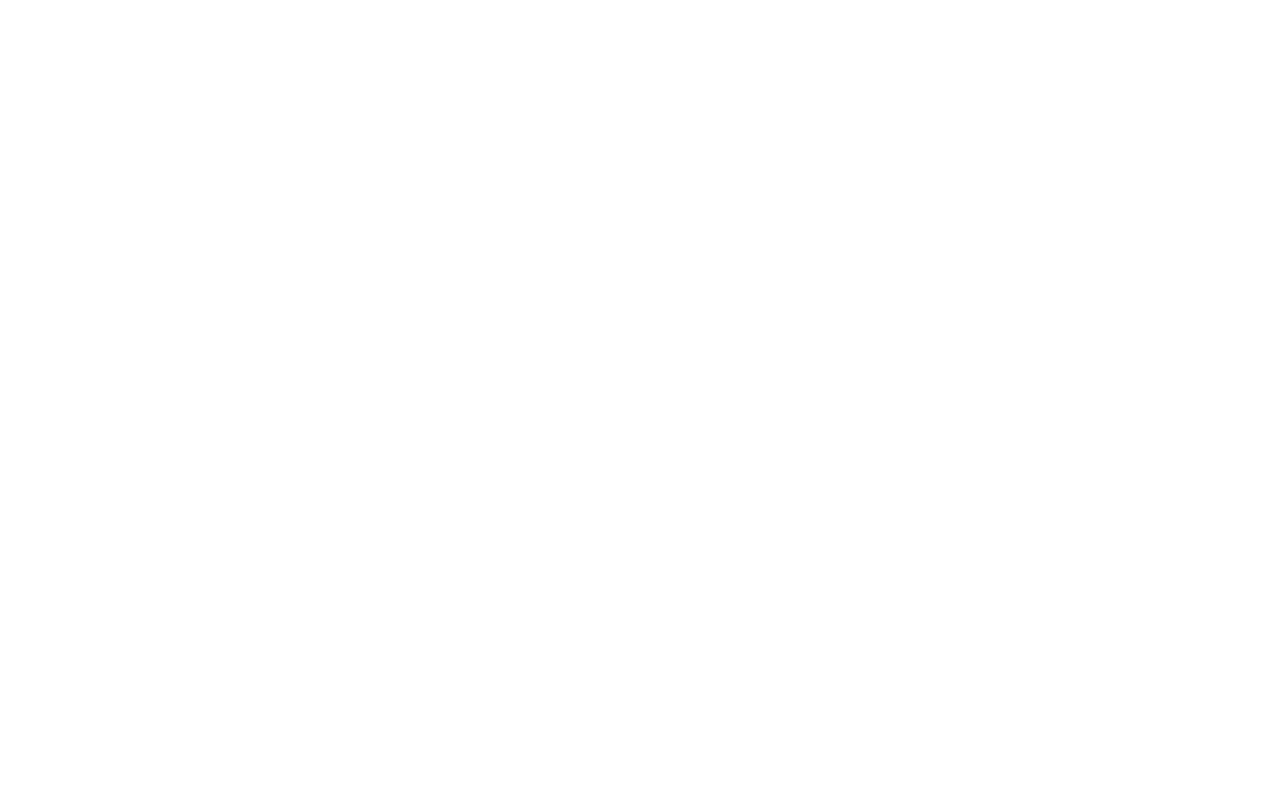
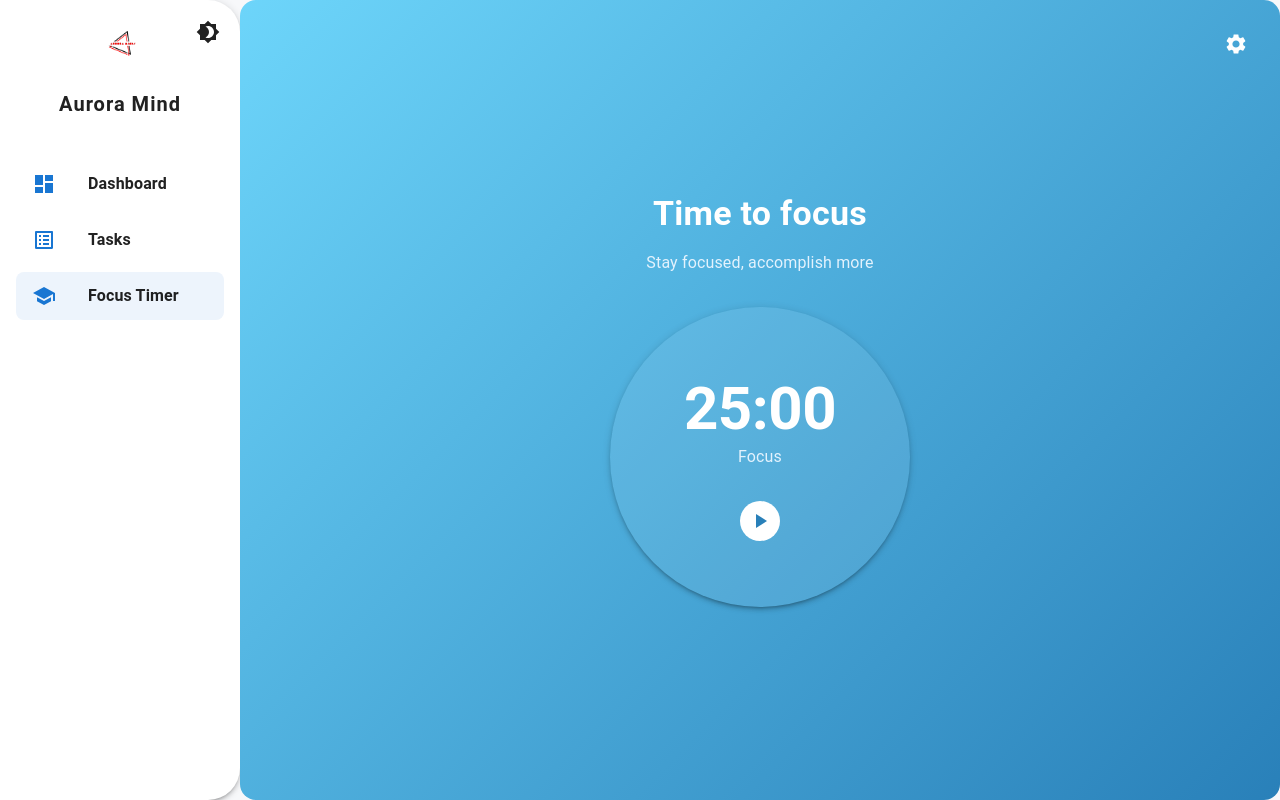
Before and after one commit to Aurora-Minds/APA-Frontend, a React (Create React App) app: page /focus-timer in a window 1280 px wide. Before the commit this address had no page. Built offline with nearby package versions, Linux system fonts and the light colour scheme.

Commit message:
Add Focus Timer route and sidebar link

```diff
--- a/src/App.tsx
+++ b/src/App.tsx
@@ -10,6 +10,7 @@
 import MainLayout from './components/MainLayout';
 import { ColorModeProvider, useColorMode } from './theme/ColorModeContext';
 import { useContext } from 'react';
+import FocusTimer from './components/FocusTimer';
 
 const PrivateRoute: React.FC<{ children: React.ReactNode }> = ({ children }) => {
   const { isAuthenticated } = useAuth();
@@ -49,6 +50,7 @@
               }
             />
             <Route path="/tasks" element={<MainLayout><AllTasks /></MainLayout>} />
+            <Route path="/focus-timer" element={<MainLayout><FocusTimer /></MainLayout>} />
             <Route path="/" element={<Navigate to="/dashboard" />} />
           </Routes>
         </Router>
--- /dev/null
+++ b/src/components/FocusTimer.tsx
@@ -0,0 +1,134 @@
+import React, { useState, useRef, useEffect } from 'react';
+import { Box, Typography, IconButton, Slider, Drawer, Button } from '@mui/material';
+import PlayArrowIcon from '@mui/icons-material/PlayArrow';
+import PauseIcon from '@mui/icons-material/Pause';
+import SettingsIcon from '@mui/icons-material/Settings';
+
+const defaultSettings = {
+  focus: 25,
+  shortBreak: 5,
+  longBreak: 20,
+  longBreakInterval: 2,
+};
+
+const FocusTimer: React.FC = () => {
+  const [settings, setSettings] = useState(defaultSettings);
+  const [timerType, setTimerType] = useState<'focus' | 'shortBreak' | 'longBreak'>('focus');
+  const [isRunning, setIsRunning] = useState(false);
+  const [secondsLeft, setSecondsLeft] = useState(settings.focus * 60);
+  const [showSettings, setShowSettings] = useState(false);
+  const [intervalCount, setIntervalCount] = useState(0);
+  const timerRef = useRef<NodeJS.Timeout | null>(null);
+
+  useEffect(() => {
+    setSecondsLeft(settings.focus * 60);
+  }, [settings.focus]);
+
+  useEffect(() => {
+    if (isRunning) {
+      timerRef.current = setInterval(() => {
+        setSecondsLeft((prev) => {
+          if (prev > 0) return prev - 1;
+          handleTimerEnd();
+          return 0;
+        });
+      }, 1000);
+    } else if (timerRef.current) {
+      clearInterval(timerRef.current);
+    }
+    return () => {
+      if (timerRef.current) clearInterval(timerRef.current);
+    };
+    // eslint-disable-next-line
+  }, [isRunning]);
+
+  const handleTimerEnd = () => {
+    setIsRunning(false);
+    if (timerType === 'focus') {
+      setIntervalCount((c) => c + 1);
+      if ((intervalCount + 1) % settings.longBreakInterval === 0) {
+        setTimerType('longBreak');
+        setSecondsLeft(settings.longBreak * 60);
+      } else {
+        setTimerType('shortBreak');
+        setSecondsLeft(settings.shortBreak * 60);
+      }
+    } else {
+      setTimerType('focus');
+      setSecondsLeft(settings.focus * 60);
+    }
+  };
+
+  const handlePlayPause = () => {
+    setIsRunning((prev) => !prev);
+  };
+
+  const handleSettingsOpen = () => setShowSettings(true);
+  const handleSettingsClose = () => setShowSettings(false);
+
+  const handleSliderChange = (name: string, value: number) => {
+    setSettings((prev) => ({ ...prev, [name]: value }));
+    if (name === timerType) setSecondsLeft(value * 60);
+  };
+
+  const minutes = Math.floor(secondsLeft / 60).toString().padStart(2, '0');
+  const seconds = (secondsLeft % 60).toString().padStart(2, '0');
+
+  return (
+    <Box sx={{
+      height: '100%',
+      width: '100%',
+      display: 'flex',
+      flexDirection: 'column',
+      alignItems: 'center',
+      justifyContent: 'center',
+      background: 'linear-gradient(135deg, #6dd5fa 0%, #2980b9 100%)',
+      borderRadius: 4,
+      minHeight: '80vh',
+      position: 'relative',
+    }}>
+      <Box sx={{ position: 'absolute', top: 24, right: 24 }}>
+        <IconButton onClick={handleSettingsOpen}>
+          <SettingsIcon sx={{ color: '#fff' }} />
+        </IconButton>
+      </Box>
+      <Typography variant="h4" sx={{ color: '#fff', mt: 4, mb: 2, fontWeight: 700 }}>Time to focus</Typography>
+      <Typography sx={{ color: '#e3f2fd', mb: 4 }}>Stay focused, accomplish more</Typography>
+      <Box sx={{
+        width: 300,
+        height: 300,
+        borderRadius: '50%',
+        background: 'rgba(255,255,255,0.08)',
+        display: 'flex',
+        flexDirection: 'column',
+        alignItems: 'center',
+        justifyContent: 'center',
+        boxShadow: 3,
+        mb: 4,
+        position: 'relative',
+      }}>
+        <Typography variant="h2" sx={{ color: '#fff', fontWeight: 700 }}>{minutes}:{seconds}</Typography>
+        <Typography sx={{ color: '#e3f2fd', mb: 2 }}>{timerType === 'focus' ? 'Focus' : timerType === 'shortBreak' ? 'Short Break' : 'Long Break'}</Typography>
+        <IconButton onClick={handlePlayPause} sx={{ background: '#fff', color: '#2980b9', mt: 2, '&:hover': { background: '#e3f2fd' } }}>
+          {isRunning ? <PauseIcon /> : <PlayArrowIcon />}
+        </IconButton>
+      </Box>
+      <Drawer anchor="right" open={showSettings} onClose={handleSettingsClose}>
+        <Box sx={{ width: 400, p: 4, background: 'linear-gradient(135deg, #6dd5fa 0%, #2980b9 100%)', height: '100%' }}>
+          <Typography variant="h5" sx={{ color: '#fff', mb: 3 }}>Focus Timer Settings</Typography>
+          <Typography sx={{ color: '#fff', mb: 1 }}>Focus time: {settings.focus} min</Typography>
+          <Slider min={1} max={60} value={settings.focus} onChange={(_, v) => handleSliderChange('focus', v as number)} sx={{ mb: 3 }} />
+          <Typography sx={{ color: '#fff', mb: 1 }}>Short break: {settings.shortBreak} min</Typography>
+          <Slider min={1} max={30} value={settings.shortBreak} onChange={(_, v) => handleSliderChange('shortBreak', v as number)} sx={{ mb: 3 }} />
+          <Typography sx={{ color: '#fff', mb: 1 }}>Long break: {settings.longBreak} min</Typography>
+          <Slider min={5} max={60} value={settings.longBreak} onChange={(_, v) => handleSliderChange('longBreak', v as number)} sx={{ mb: 3 }} />
+          <Typography sx={{ color: '#fff', mb: 1 }}>Long break interval: {settings.longBreakInterval} intervals</Typography>
+          <Slider min={1} max={8} value={settings.longBreakInterval} onChange={(_, v) => handleSliderChange('longBreakInterval', v as number)} sx={{ mb: 3 }} />
+          <Button variant="contained" onClick={handleSettingsClose} sx={{ mt: 2, background: '#fff', color: '#2980b9', fontWeight: 700 }}>Done</Button>
+        </Box>
+      </Drawer>
+    </Box>
+  );
+};
+
+export default FocusTimer;
--- a/src/components/Sidebar.tsx
+++ b/src/components/Sidebar.tsx
@@ -5,6 +5,7 @@
 import Brightness4Icon from '@mui/icons-material/Brightness4';
 import Brightness7Icon from '@mui/icons-material/Brightness7';
 import BrightnessAutoIcon from '@mui/icons-material/BrightnessAuto';
+import SchoolIcon from '@mui/icons-material/School';
 import React, { useContext, useState } from 'react';
 import { ColorModeContext } from '../theme/ColorModeContext';
 import { useTheme as useMuiTheme } from '@mui/material/styles';
@@ -72,6 +73,10 @@
           <ListItemIcon><ListAltIcon sx={{ color: '#1976d2' }} /></ListItemIcon>
           <ListItemText primary={<Typography fontWeight={600}>Tasks</Typography>} />
         </ListItemButton>
+        <ListItemButton component={Link} to="/focus-timer" selected={location.pathname === '/focus-timer'} sx={{ borderRadius: 2, mb: 1, bgcolor: location.pathname === '/focus-timer' ? 'rgba(255,255,255,0.7)' : undefined, '&:hover': { bgcolor: 'rgba(255,255,255,0.9)' } }}>
+          <ListItemIcon><SchoolIcon sx={{ color: '#1976d2' }} /></ListItemIcon>
+          <ListItemText primary={<Typography fontWeight={600}>Focus Timer</Typography>} />
+        </ListItemButton>
       </List>
       <Box sx={{ flexGrow: 1 }} />
     </Box>
```
